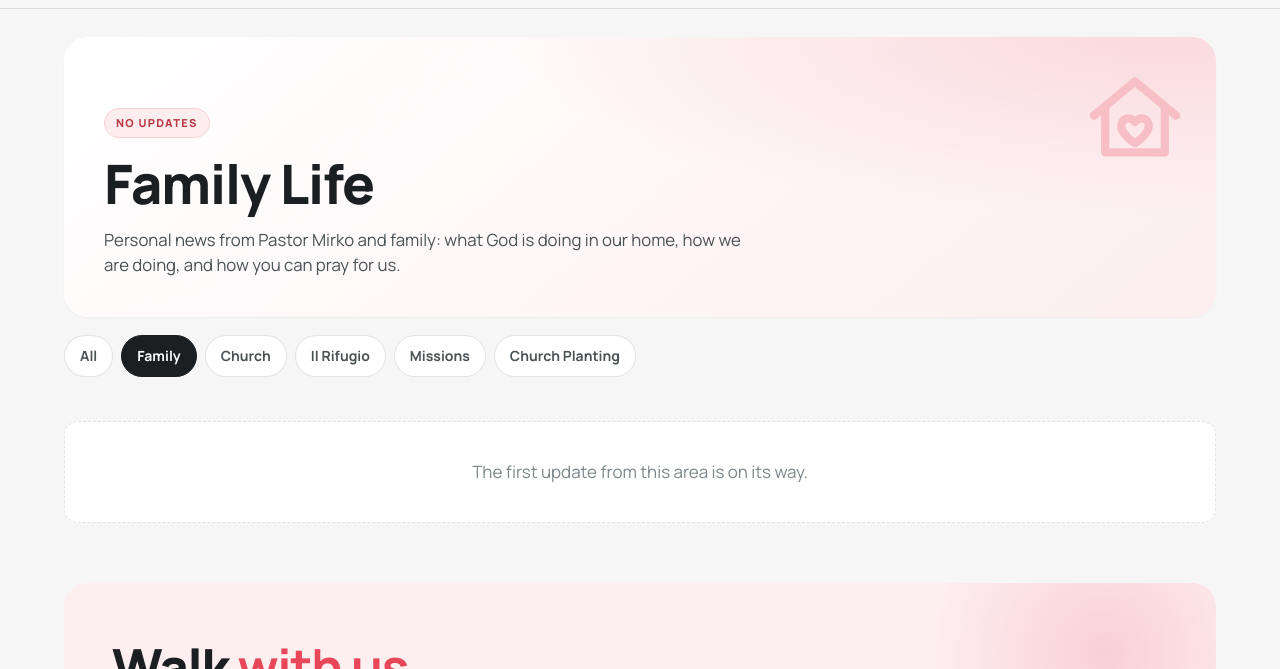
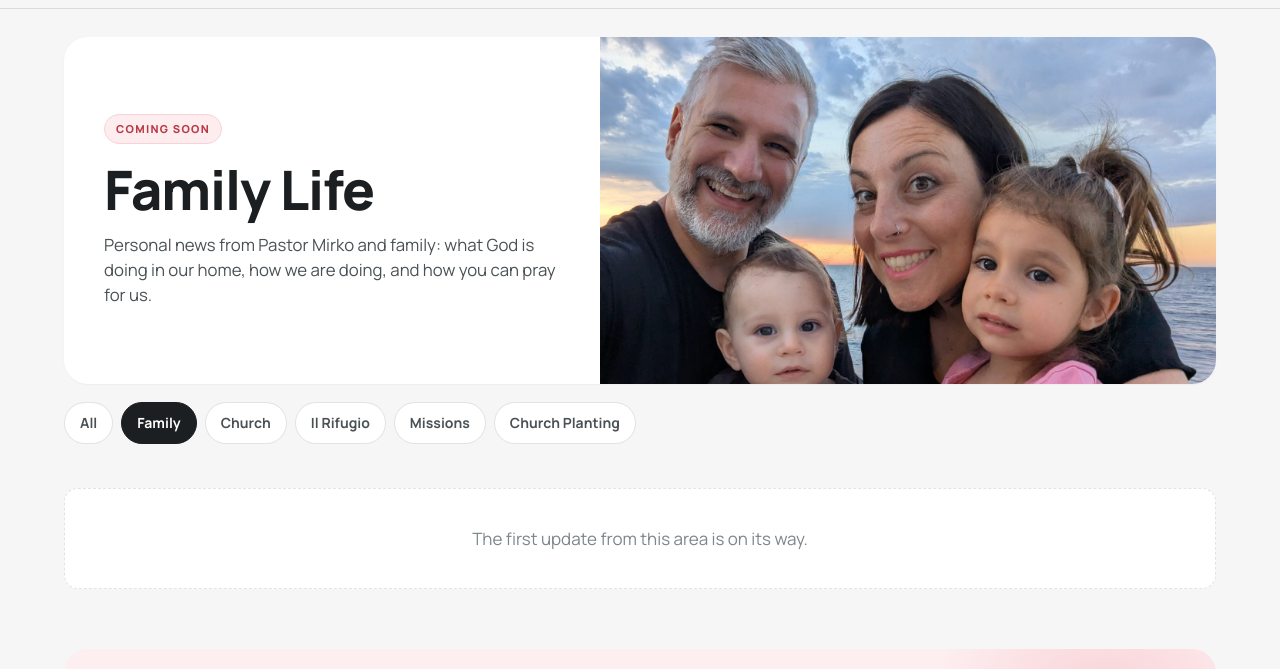
Before and after one commit to pastoremirko/fromtheheelofitaly, a plain HTML site: page public/family/index.html in a window 1280 px wide. Shown: the part 58-727 px from the top of the page. Drawn offline with Linux system fonts and the light colour scheme.

Commit message:
Add Family Life photo; side-by-side area header when a photo is set
Photo cropped to remove the selfie arm, resized to 1600px and stripped
of metadata (including location).

Co-Authored-By: Claude Opus 5.5 <noreply@anthropic.com>
Claude-Session: https://claude.ai/code/session_013kztrHzovLqwhmGrDJ4oHt

```diff
--- a/public/css/style.css
+++ b/public/css/style.css
@@ -395,3 +395,17 @@ a.window:hover .bg img { transform: scale(1.05); }
 .site-footer { background: #24282b; }
 .site-footer .brandline { font-family: var(--text); font-weight: 800; text-transform: none; letter-spacing: -0.02em; font-size: 1.45rem; line-height: 1.2; }
 .site-footer .brandline em { font-weight: 700; }
+/* Area hero with a real photo: text left, full photo right */
+.area-hero .window.has-img {
+  display: grid; grid-template-columns: 1fr 1.15fr; align-items: stretch;
+  background: var(--surface); color: var(--ink); min-height: 0;
+}
+.area-hero .window.has-img::after { display: none; }
+.area-hero .window.has-img .bg { position: relative; inset: auto; z-index: 0; grid-column: 2; grid-row: 1; aspect-ratio: 16 / 9; }
+.area-hero .window.has-img .inner { grid-column: 1; grid-row: 1; align-self: center; }
+.area-hero .window.has-img .count { background: color-mix(in srgb, var(--c) 10%, white); border-color: color-mix(in srgb, var(--c) 25%, white); color: color-mix(in srgb, var(--c) 80%, black); }
+@media (max-width: 820px) {
+  .area-hero .window.has-img { grid-template-columns: 1fr; }
+  .area-hero .window.has-img .bg { grid-column: 1; grid-row: 1; }
+  .area-hero .window.has-img .inner { grid-row: 2; padding: 28px 24px; }
+}
--- a/public/family/index.html
+++ b/public/family/index.html
@@ -27,10 +27,10 @@
 </header>
 <main>
 <div class="area-hero"><div class="wrap">
-  <div class="window" style="--c:#e74759">
-    <div class="bg ph" style="--c:#e74759"><svg viewBox="0 0 24 24" fill="none" stroke="currentColor" stroke-width="1.8" stroke-linecap="round" stroke-linejoin="round"><path d="M3 11.5 12 4l9 7.5"/><path d="M5.5 10v9.5h13V10"/><path d="M12 17.5s-3-1.8-3-3.8a1.6 1.6 0 0 1 3-.8 1.6 1.6 0 0 1 3 .8c0 2-3 3.8-3 3.8z"/></svg></div>
+  <div class="window has-img" style="--c:#e74759">
+    <div class="bg"><img src="/images/area-family.jpg" alt="" loading="lazy"></div>
     <div class="inner">
-      <span class="count">No updates</span>
+      <span class="count">Coming soon</span>
       <h1>Family Life</h1>
       <p>Personal news from Pastor Mirko and family: what God is doing in our home, how we are doing, and how you can pray for us.</p>
     </div>
--- a/site.json
+++ b/site.json
@@ -18,7 +18,7 @@
       "color": "#e74759",
       "icon": "home",
       "intro": "Personal news from Pastor Mirko and family: what God is doing in our home, how we are doing, and how you can pray for us.",
-      "image": ""
+      "image": "/images/area-family.jpg"
     },
     {
       "slug": "church",
--- a/static/css/style.css
+++ b/static/css/style.css
@@ -395,3 +395,17 @@ a.window:hover .bg img { transform: scale(1.05); }
 .site-footer { background: #24282b; }
 .site-footer .brandline { font-family: var(--text); font-weight: 800; text-transform: none; letter-spacing: -0.02em; font-size: 1.45rem; line-height: 1.2; }
 .site-footer .brandline em { font-weight: 700; }
+/* Area hero with a real photo: text left, full photo right */
+.area-hero .window.has-img {
+  display: grid; grid-template-columns: 1fr 1.15fr; align-items: stretch;
+  background: var(--surface); color: var(--ink); min-height: 0;
+}
+.area-hero .window.has-img::after { display: none; }
+.area-hero .window.has-img .bg { position: relative; inset: auto; z-index: 0; grid-column: 2; grid-row: 1; aspect-ratio: 16 / 9; }
+.area-hero .window.has-img .inner { grid-column: 1; grid-row: 1; align-self: center; }
+.area-hero .window.has-img .count { background: color-mix(in srgb, var(--c) 10%, white); border-color: color-mix(in srgb, var(--c) 25%, white); color: color-mix(in srgb, var(--c) 80%, black); }
+@media (max-width: 820px) {
+  .area-hero .window.has-img { grid-template-columns: 1fr; }
+  .area-hero .window.has-img .bg { grid-column: 1; grid-row: 1; }
+  .area-hero .window.has-img .inner { grid-row: 2; padding: 28px 24px; }
+}
```
Also changed, not shown: public/church/index.html (+1 -1 lines), public/il-rifugio/index.html (+1 -1 lines), public/index.html (+1 -1 lines), public/missions/index.html (+1 -1 lines), public/plant-and-strengthen/index.html (+1 -1 lines), public/images/area-family.jpg (added), static/images/area-family.jpg (added), 1 other file.
